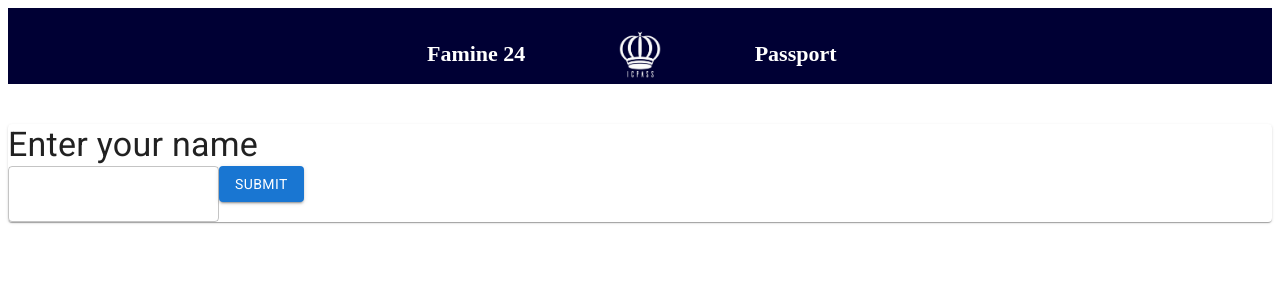
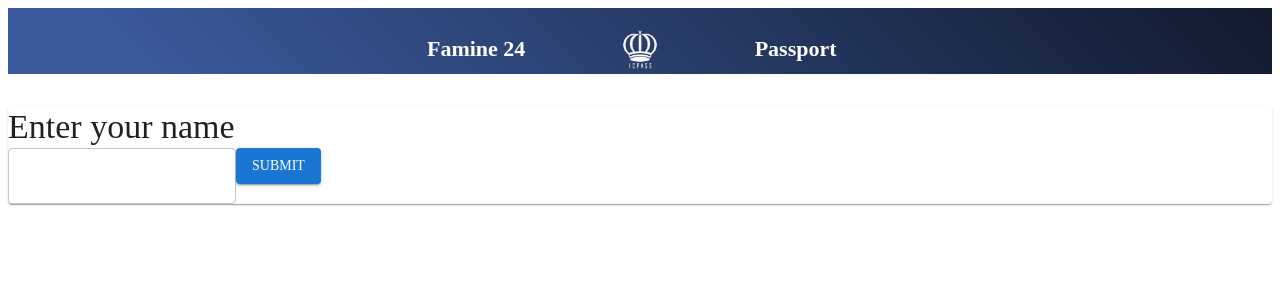
Before and after one commit to cst0313/icpass-famine-2024, a React (Create React App) app in the folder famine-lifemon/: page / in a window 1280 px wide. Shown: the top 300 px of the page. Built offline with nearby package versions, Linux system fonts and the light colour scheme; no server answers.

Commit message:
updates on layout

```diff
--- a/famine-lifemon/src/components/Layout.js
+++ b/famine-lifemon/src/components/Layout.js
@@ -3,12 +3,20 @@ import * as React from 'react';
 
 import {Outlet} from 'react-router-dom';
 import Title from './Title';
+import { ThemeProvider,createTheme } from '@mui/material/styles';
 
 export default function Layout() {
+	const theme_1 = createTheme({
+		typography: {
+			fontFamily:'Merriweather'
+		}
+	});
 	return (
-		<Stack spacing={5}>
-			<Title />
-			<Outlet />
-		</Stack>
+		<ThemeProvider theme = {theme_1}>
+			<Stack spacing={4} color="#111A2D">
+				<Title />
+				<Outlet />
+			</Stack>
+		</ThemeProvider>
 	);
 }
--- a/famine-lifemon/src/components/Stats.js
+++ b/famine-lifemon/src/components/Stats.js
@@ -29,7 +29,7 @@ export default function Stats(id) {
 	return (
 		<>
 		<ThemeProvider theme = {theme_2}>
-			<Card variant="outlined" style={{ background: '#FFEABC' }} sx={{
+			<Card variant="outlined" style={{ background: 'linear-gradient(45deg, #FFE078 10%, #FFC14F 100%)' }} sx={{
 				borderColor: loading ? "" : snapshot.covid ? "error.main" : ""
 			}}>
 				<Grid container spacing={0.5} fontSize={16} style={{ justifyContent: "flex-end", alignItems: "center" }}>
@@ -38,32 +38,38 @@ export default function Stats(id) {
 					<Grid item xs={1}>
 					</Grid>
 					<Grid item xs={11}>
-						<Typography variant="h5" fontSize={12} component="div" spacing={0.5} color="#000064">
+						<Typography variant="h5" fontSize={12} component="div" spacing={0.5} color="#FFFFFF" fontWeight='medium'>
 							Personal details
 						</Typography>
 					</Grid>
 					<Grid item xs={3}>
-						<Typography variant="body2">
+						<Typography variant="body2" fontWeight='medium' color="#111A2D"
+							fontSize={13}
+							>
 							Name
 						</Typography>
 					</Grid>
 					<Grid item xs={8}>
-						<Typography variant="body2" fontWeight='bold' color="#19273A" style={{textTransform: 'uppercase'}} >
+						<Typography variant="body2" fontWeight='bold' color="#111A2D" fontSize={14} style={{textTransform: 'uppercase'}} >
 							{loading ? "Loading..." : snapshot.name}
 						</Typography>
 					</Grid>
 					<Grid item xs={3}>
-						<Typography variant="body2">
+						<Typography variant="body2"fontWeight='medium' color="#111A2D"
+							fontSize={13}
+							>
 							Asset
 						</Typography>
 					</Grid>
 					<Grid item xs={8}>
-						<Typography variant="body2">
+						<Typography variant="body2" fontWeight='bold' color="#111A2D" fontSize={14}>
 							{loading ? "Loading..." : "$" + snapshot.money}
 						</Typography>
 					</Grid>
 					<Grid item xs={3}>
-						<Typography variant="body2">
+						<Typography variant="body2"fontWeight='medium' color="#111A2D"
+							fontSize={13}
+							>
 							Health
 						</Typography>
 					</Grid>
@@ -73,7 +79,9 @@ export default function Stats(id) {
 						</Typography>
 					</Grid>
 					<Grid item xs={3}>
-						<Typography variant="body2">
+						<Typography variant="body2"fontWeight='medium' color="#111A2D"
+							fontSize={13}
+							>
 							Happiness
 						</Typography>
 					</Grid>
@@ -85,29 +93,33 @@ export default function Stats(id) {
 					<Grid item xs={12}>
 					</Grid>
 				</Grid>
-			</Card><Card variant="outlined" style={{ background: '#FD7697' }} sx={{
+			</Card><Card variant="outlined" style={{ background: 'linear-gradient(45deg, #4FB2AA 10%, #3F8F89 100%)' }} sx={{
 				borderColor: loading ? "" : snapshot.covid ? "error.main" : ""
 			}}>
-				<Grid container spacing={0.5} fontSize={16} style={{ justifyContent: "flex-end", alignItems: "center" }}>
+				<Grid container spacing={0.5} style={{ justifyContent: "flex-end", alignItems: "center" }}>
 					<Grid item xs={12}>
 					</Grid>
 					<Grid item xs={4}>
-						<Typography variant="body2" color="#ffffff">
+						<Typography variant="body2" color="#ffffff" fontWeight='light'
+							fontSize={14}
+							>
 							Qualification
 						</Typography>
 					</Grid>
 					<Grid item xs={7}>
-						<Typography variant="body2" color="#ffffff">
+						<Typography variant="body2" color="#ffffff" fontWeight='bold' style={{textTransform: 'uppercase'}} >
 							{loading ? "Loading..." : educationMap[snapshot.education]}
 						</Typography>
 					</Grid>
 					<Grid item xs={4}>
-						<Typography variant="body2" color="#ffffff">
+						<Typography variant="body2" color="#ffffff" fontWeight='light'
+							fontSize={14}
+						>
 							Marital status
 						</Typography>
 					</Grid>
 					<Grid item xs={7}>
-						<Typography variant="body2" color="#ffffff">
+						<Typography variant="body2" color="#ffffff" fontWeight='bold'>
 							{loading ? "Loading..." : snapshot.married ? "MARRIED" : "SINGLE"}
 						</Typography>
 					</Grid>
--- a/famine-lifemon/src/components/Title.js
+++ b/famine-lifemon/src/components/Title.js
@@ -7,12 +7,12 @@ import { ThemeProvider,createTheme } from '@mui/material/styles';
 export default function Title() {
 	const theme_1 = createTheme({
 		typography: {
-			fontFamily:'Playfair+Display'
+			fontFamily:'Merriweather'
 		}
 	});
 	return(
 		<ThemeProvider theme = {theme_1}>
-			<Box sx={{background:'#000034', p:0,m:-2}}>
+			<Box sx={{background:"linear-gradient(45deg, #3B5A9D 10%, #111A2D 100%)", p:0,m:-2}}>
 				<Grid container spacing={2} direction="row" >
 					<Grid item xs={12}>
 					</Grid>
--- a/famine-lifemon/src/index.css
+++ b/famine-lifemon/src/index.css
@@ -1,19 +1,21 @@
 .logo {
-	width: 60px;
-	height: 60px;
+	width: 50px;
+	height: 50px;
 	object-fit: contain;
 }
 
 .title {
 	display: flex;
 	align-items: center;
-	color: #ffffff;
+	color: #FFFFFF;
 }
 
 .qrcode {
-	padding: 10px;
+	padding: 30px;
 }
 
 @import url('https://fonts.googleapis.com/css2?family=Playfair+Display:ital,wght@0,400;0,500;0,600;0,700;0,800;0,900;1,400;1,500;1,600;1,700;1,800;1,900&display=swap');
 
 @import url('https://fonts.googleapis.com/css2?family=Karla:ital,wght@0,200;0,300;0,400;0,500;0,600;0,700;0,800;1,200;1,300;1,400;1,500;1,600;1,700;1,800&display=swap');
+
+@import url('https://fonts.googleapis.com/css2?family=Merriweather:ital,wght@0,300;0,400;0,700;0,900;1,300;1,400;1,700;1,900&display=swap');
```
